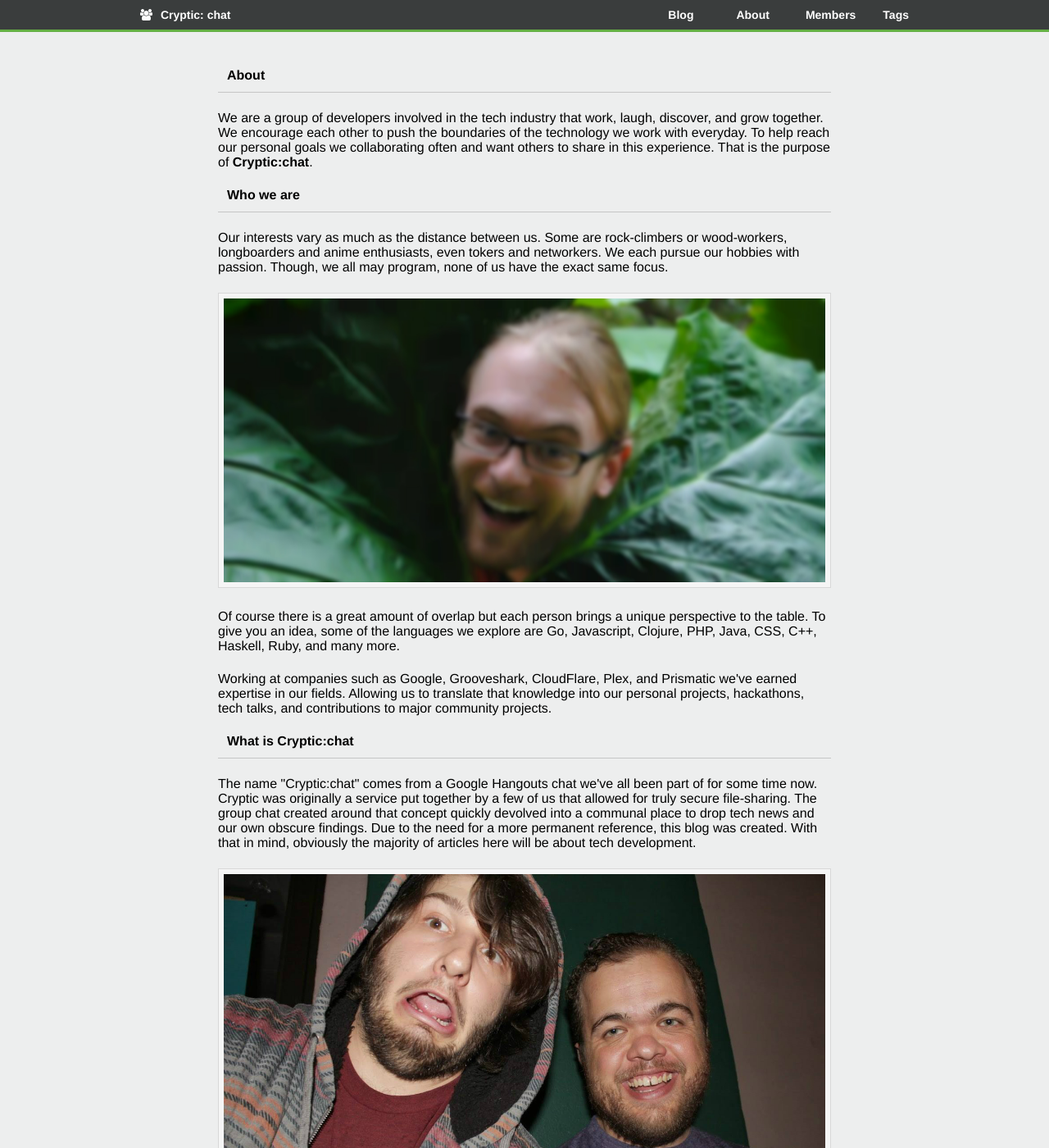
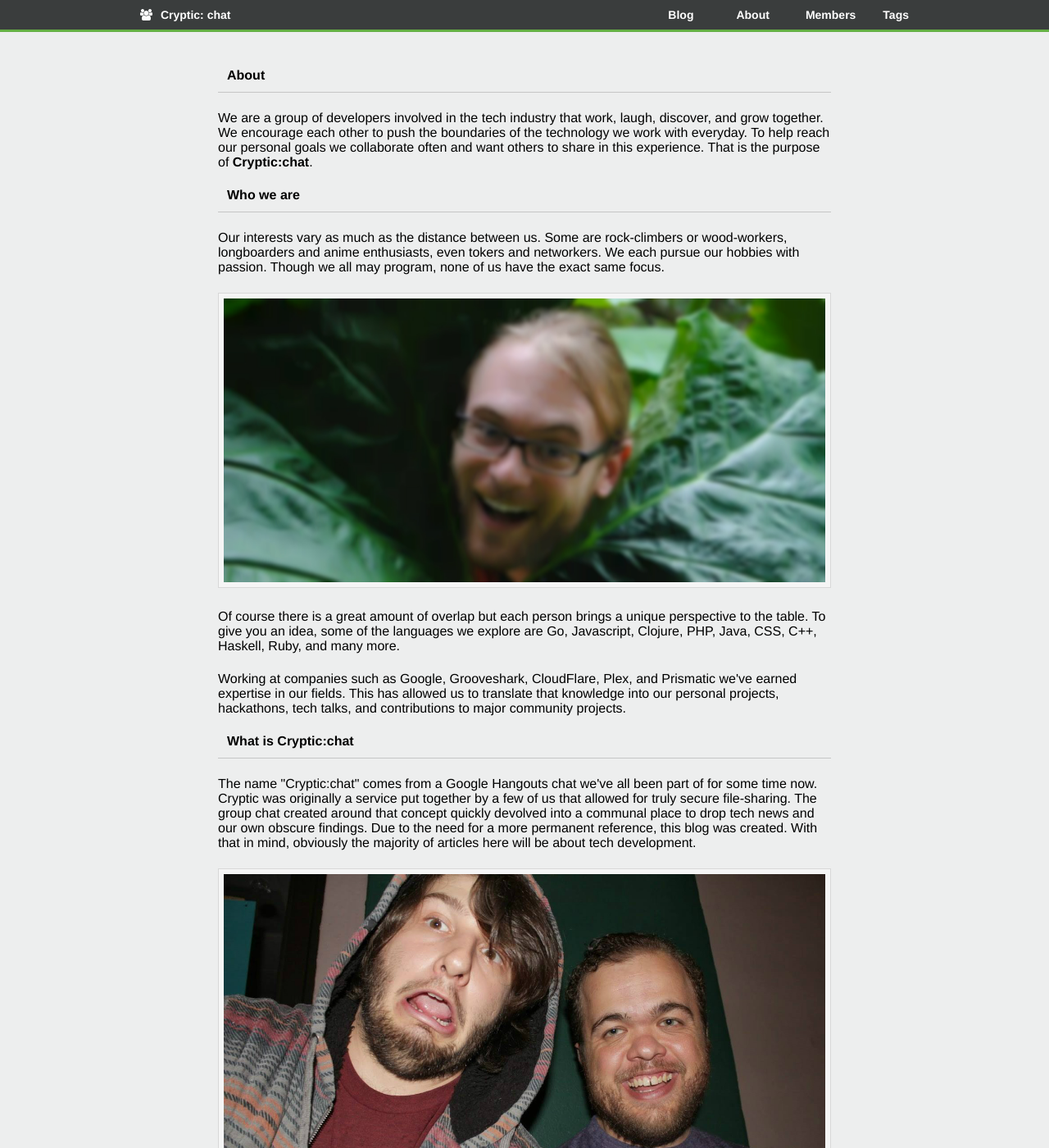
Before and after one commit to cryptic-io/cryptic-chat, a Jekyll site: the page built from about/index.html, in a window 1280 px wide and 1400 px high. Shown: the whole window at 82% size. Built offline with Jekyll 4.4.1, drawn with Linux system fonts in a browser that asks for light colours; nearby versions of some CDN libraries; some of the changed text lies outside the part shown.

Commit message:
proof-read the about page

```diff
--- a/about/index.html
+++ b/about/index.html
@@ -11,17 +11,17 @@ elementID: about
 
 <h2 class="page-header">About</h2>
 
-<p>We are a group of developers involved in the tech industry that work, laugh, discover, and grow together. We encourage each other to push the boundaries of the technology we work with everyday. To help reach our personal goals we collaborating often and want others to share in this experience. That is the purpose of <span style="font-weight: bold;">Cryptic:chat</span>.</p>
+<p>We are a group of developers involved in the tech industry that work, laugh, discover, and grow together. We encourage each other to push the boundaries of the technology we work with everyday. To help reach our personal goals we collaborate often and want others to share in this experience. That is the purpose of <span style="font-weight: bold;">Cryptic:chat</span>.</p>
 
 <h3 class="page-sub-header page-header">Who we are</h3>
 
-<p>Our interests vary as much as the distance between us. Some are rock-climbers or wood-workers, longboarders and anime enthusiasts, even tokers and networkers. We each pursue our hobbies with passion. Though, we all may program, none of us have the exact same focus.</p>
+<p>Our interests vary as much as the distance between us. Some are rock-climbers or wood-workers, longboarders and anime enthusiasts, even tokers and networkers. We each pursue our hobbies with passion. Though we all may program, none of us have the exact same focus.</p>
 
 {% include css-slider.html images=slider1 %}
 
 <p>Of course there is a great amount of overlap but each person brings a unique perspective to the table. To give you an idea, some of the languages we explore are Go, Javascript, Clojure, PHP, Java, CSS, C++, Haskell, Ruby, and many more.</p>
 
-<p>Working at companies such as Google, Grooveshark, CloudFlare, Plex, and Prismatic we've earned expertise in our fields. Allowing us to translate that knowledge into our personal projects, hackathons, tech talks, and contributions to major community projects.</p>
+<p>Working at companies such as Google, Grooveshark, CloudFlare, Plex, and Prismatic we've earned expertise in our fields. This has allowed us to translate that knowledge into our personal projects, hackathons, tech talks, and contributions to major community projects.</p>
 
 <h3 class="page-sub-header page-header">What is Cryptic:chat</h3>
 
@@ -38,4 +38,4 @@ elementID: about
 
 {% include css-slider.html images=slider3 %}
 
-<p>To find more info on how this group blog works you can read through the documentation here.</p>
+<p>To find more info on how this group blog works you can read through the documentation <a href="https://github.com/cryptic-io/cryptic-chat">here</a>.</p>
```
